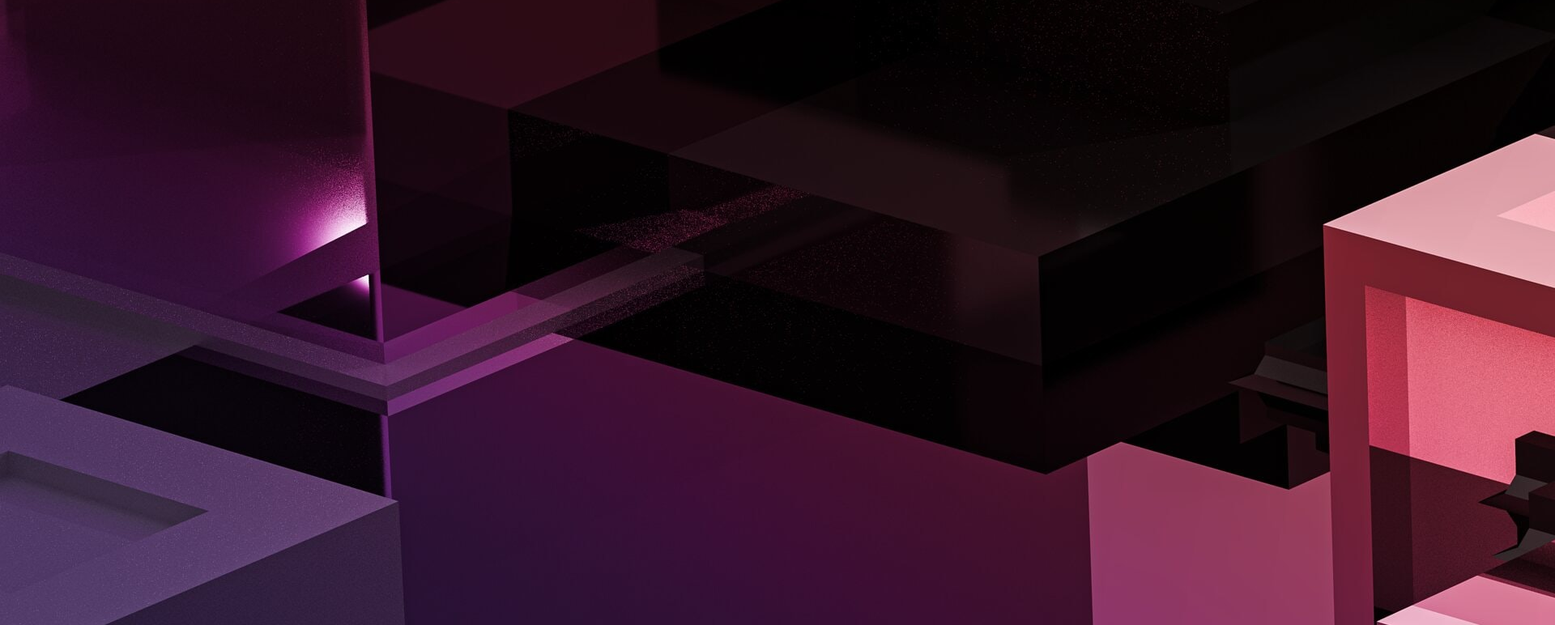
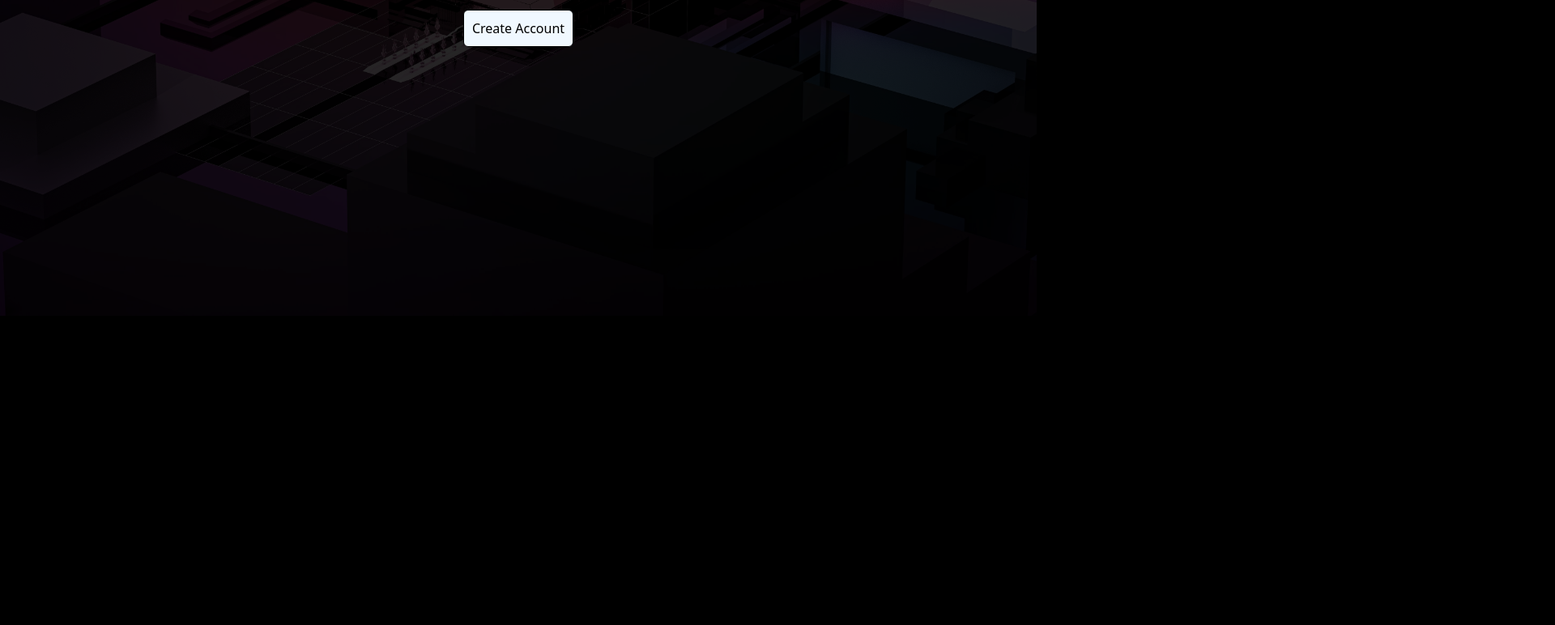
Before and after one commit to shreya6053/metaverse, a plain HTML site: page index.html in a window 1280 px wide. Shown: the part 410-1182 px from the top of the page at 81% size, 1920 px wide, since content can reach past the window. After the commit the page ends 800 px from the top, so only its background shows below. Drawn offline with nearby package versions, Linux system fonts and the light colour scheme.

Commit message:
Update styles.css

```diff
--- a/styles.css
+++ b/styles.css
@@ -10,6 +10,18 @@
     z-index: -1;
     opacity:90%;
   } */
+.background-image {
+    width: 100vw;
+    height: 100vh;
+    object-fit: cover;
+    position: fixed;
+    left: 0;
+    right: 0;
+    top: 0;
+    bottom: 0;
+    z-index: -1;
+    opacity:15%;
+  }
   body{
       background-color: black;
   }
```
